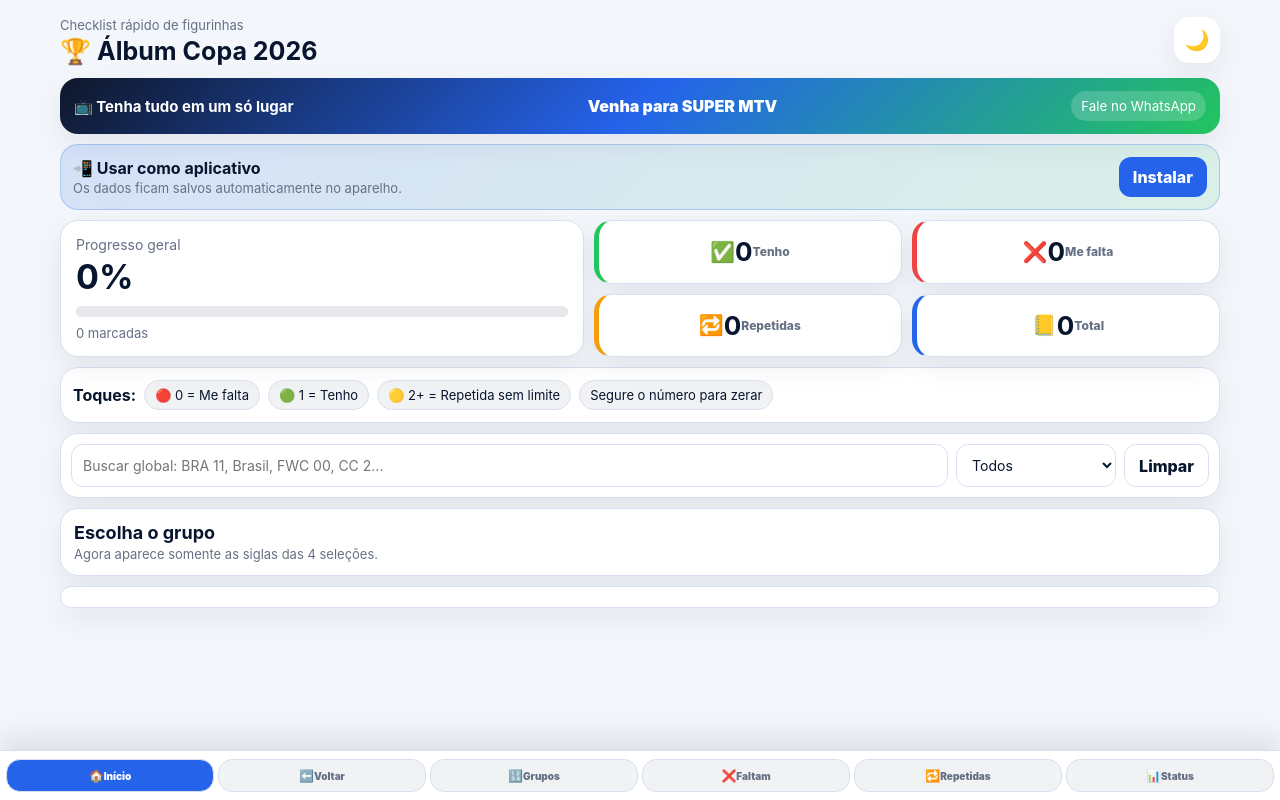
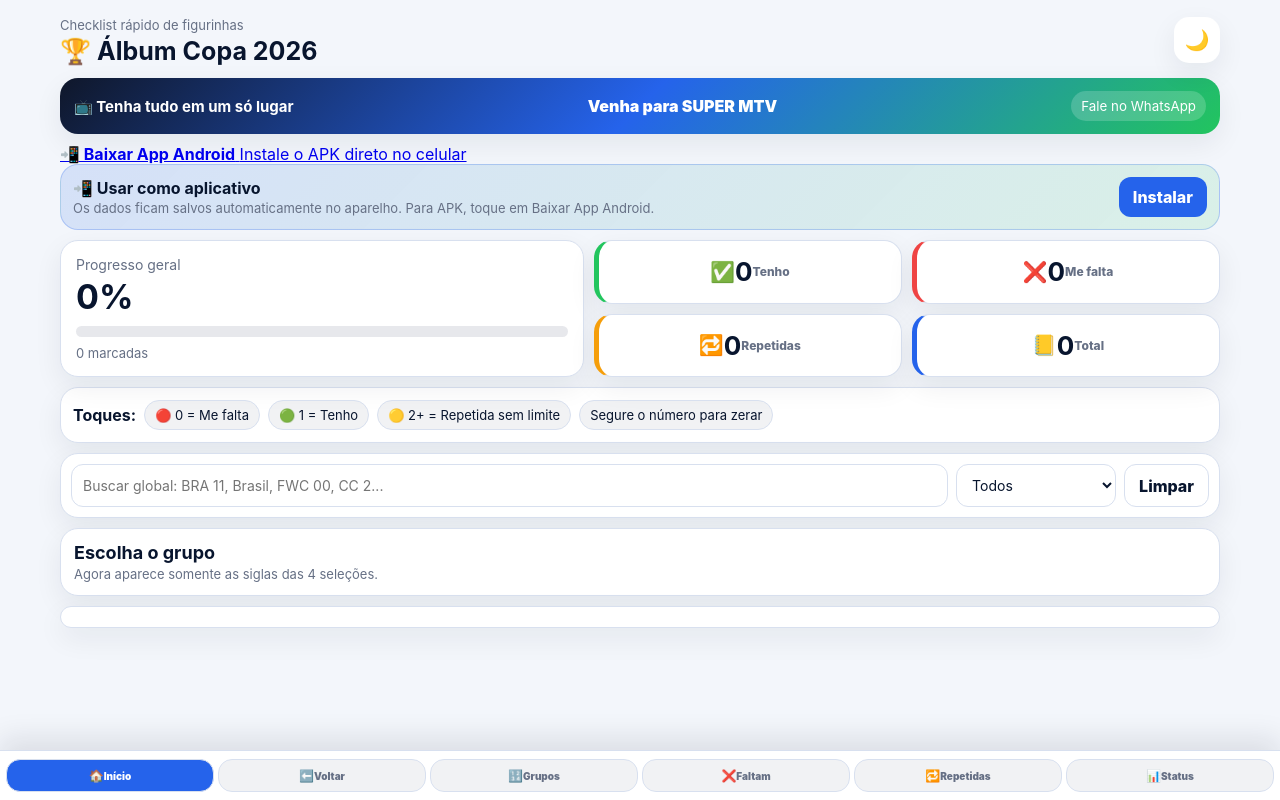
Before and after one commit to mekinebr/Album2026cop, a plain HTML site: page index.html in a window 1280 px wide. Drawn offline with Linux system fonts and the light colour scheme.

Commit message:
Update index.html

```diff
--- a/index.html
+++ b/index.html
@@ -21,8 +21,13 @@
   <small>Fale no WhatsApp</small>
 </a>
 
+<a class="apk-download-banner" href="./download/album-copa2026.apk" download>
+  <b>📲 Baixar App Android</b>
+  <span>Instale o APK direto no celular</span>
+</a>
+
 <section class="install-card">
-  <div><b>📲 Usar como aplicativo</b><p>Os dados ficam salvos automaticamente no aparelho.</p></div>
+  <div><b>📲 Usar como aplicativo</b><p>Os dados ficam salvos automaticamente no aparelho. Para APK, toque em Baixar App Android.</p></div>
   <button id="installBtn">Instalar</button>
 </section>
 
```
